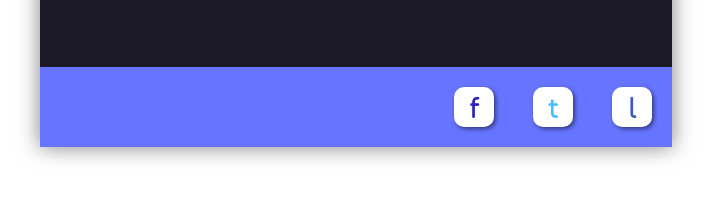
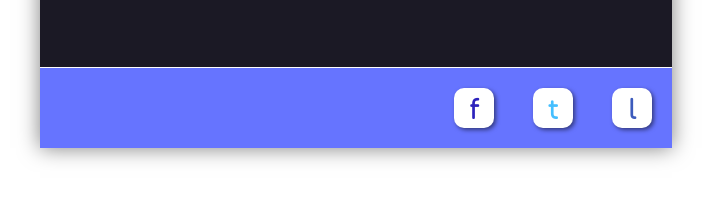
Before and after one commit to DavidK24111977/carte-visite, a plain HTML site: page index.html in a window 1280 px wide. Shown: the part 444-644 px from the top of the page, 284-995 px from the left. Drawn offline with nearby package versions, Linux system fonts and the light colour scheme.

Commit message:
border to footer

```diff
--- a/style/app.css
+++ b/style/app.css
@@ -59,6 +59,7 @@ footer{
     margin-top: 70px;
     padding: 20px;
     color: #fff;
+    border-top: 1px solid #fff;
 }
 footer ul{
     margin: 0;
```
